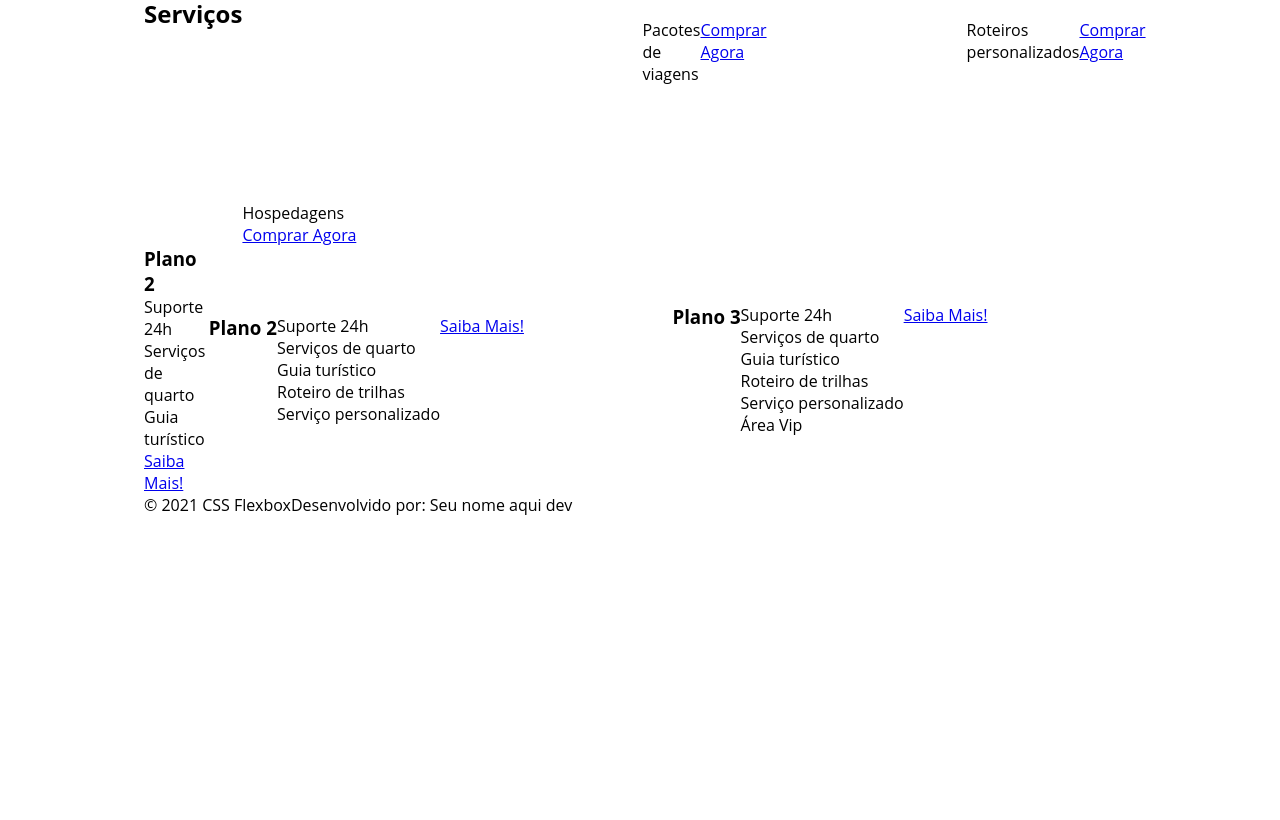
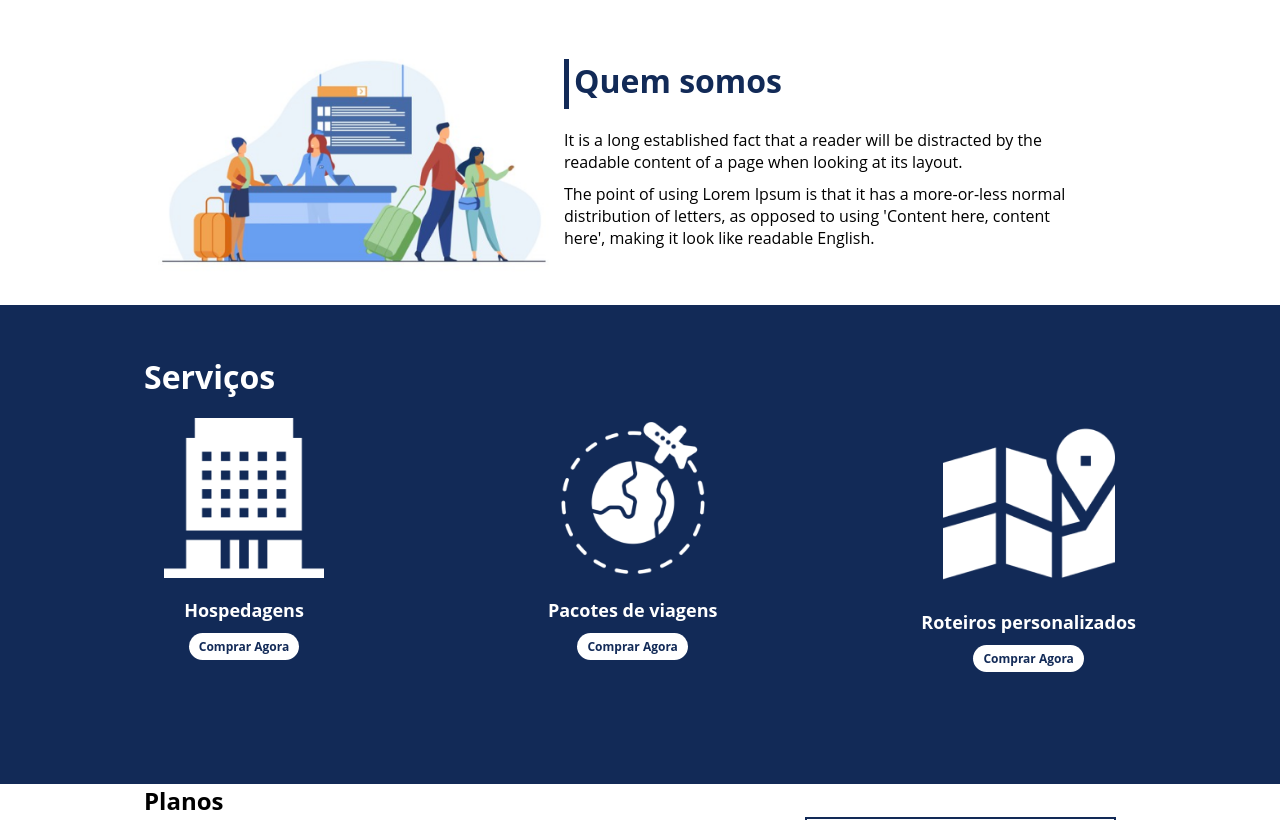
Before and after one commit to DheniMoura/DIO-Bootacamp-Santander-2022, a plain HTML site: page Introdução a criação de websites com HTML5 e CSS3/project-flexbox-dio/flex-projeto/index.html in a window 1280 px wide. Shown: the part 886-1706 px from the top of the page. Before the commit the page ends 1402 px from the top, so only its background shows below. Drawn offline with Linux system fonts and the light colour scheme.

Commit message:
Update projeto flex
Aula 03

```diff
--- a/Introdução a criação de websites com HTML5 e CSS3/project-flexbox-dio/flex-projeto/index.html
+++ b/Introdução a criação de websites com HTML5 e CSS3/project-flexbox-dio/flex-projeto/index.html
@@ -18,11 +18,11 @@
       </div>
     </header>
 
-    <div class="flex-container">
-      <div>
+    <div class="flex-container apresentacao">
+      <div class="texto-apresentacao">
         <h1>Flex <br />Turismos</h1>
         <p>O melhor serviço para você!</p>
-        <a href="">Saiba Mais!</a>
+        <a href="" class="btn">Saiba Mais!</a>
       </div>
 
       <div>
@@ -34,10 +34,6 @@
 
     <div class="flex-container" id="quem-somos">
       <div>
-        <img src="./images/1-quem-somos.png" alt="balcão de atendimento" />
-      </div>
-
-      <div class="flex-container">
         <h2>Quem somos</h2>
         <p>
           It is a long established fact that a reader will be distracted by the
@@ -49,27 +45,33 @@
           here', making it look like readable English.
         </p>
       </div>
+
+      <div>
+        <img src="./images/1-quem-somos.png" alt="balcão de atendimento" />
+      </div>
     </div>
 
-    <div class="flex-container">
+    <div class="container-externo">
+      <!--serviços-->
+      <div class="flex-container" id="servicos">
         <div>
           <h2>Serviços</h2>
         </div>
 
-      <div class="flex-container">
-        <div>
+        <div class="list-servicos">
+          <div class="item-servico">
             <div><img src="./images/icon-2.png" alt="hospedagens" /></div>
             <p>Hospedagens</p>
             <a href="#">Comprar Agora</a>
           </div>
 
-        <div class="flex-container">
+          <div class="item-servico">
             <div><img src="./images/icon-1.png" alt="pacote de viagens" /></div>
             <p>Pacotes de viagens</p>
             <a href="#">Comprar Agora</a>
           </div>
 
-        <div class="flex-container">
+          <div class="item-servico">
             <div>
               <img src="./images/icon-3.png" alt="roteiros personalizados" />
             </div>
@@ -78,19 +80,23 @@
           </div>
         </div>
       </div>
+    </div>
 
-    <div class="flex-container">
-      <div>
-        <h3>Plano 2</h3>
+    <div class="flex-container" id="planos">
+      <div><h2>Planos</h2></div>
+
+      <div class="list-planos">
+        <div class="item-planos">
+          <h3>Plano 1</h3>
           <ul>
             <li>Suporte 24h</li>
             <li>Serviços de quarto</li>
             <li>Guia turístico</li>
           </ul>
-        <a href="#">Saiba Mais!</a>
+          <a href="#" class="btn">Saiba Mais!</a>
         </div>
 
-      <div class="flex-container">
+        <div class="item-planos">
           <h3>Plano 2</h3>
           <ul>
             <li>Suporte 24h</li>
@@ -99,10 +105,10 @@
             <li>Roteiro de trilhas</li>
             <li>Serviço personalizado</li>
           </ul>
-        <a href="#">Saiba Mais!</a>
+          <a href="#" class="btn">Saiba Mais!</a>
         </div>
 
-      <div class="flex-container">
+        <div class="item-planos">
           <h3>Plano 3</h3>
           <ul>
             <li>Suporte 24h</li>
@@ -112,7 +118,8 @@
             <li>Serviço personalizado</li>
             <li>Área Vip</li>
           </ul>
-        <a href="#">Saiba Mais!</a>
+          <a href="#" class="btn">Saiba Mais!</a>
+        </div>
       </div>
     </div>
 
--- a/Introdução a criação de websites com HTML5 e CSS3/project-flexbox-dio/flex-projeto/style.css
+++ b/Introdução a criação de websites com HTML5 e CSS3/project-flexbox-dio/flex-projeto/style.css
@@ -12,6 +12,11 @@ ul{
 
 ul li a{
   text-decoration: none;
+}
+
+div img{
+  display: block;
+  width: 100%;
 }
 
 .flex-container{
@@ -34,6 +39,7 @@ header .list-item{
   max-width: 260px;
   width: 100%;
   justify-content: space-between;
+  align-items: center;
 }
 
 .list-item li a{
@@ -43,3 +49,161 @@ header .list-item{
 header .menu{
   justify-content: space-between;
 }
+
+.apresentacao{
+  height: 100vh;
+  align-items: center;
+  justify-content: space-between;
+}
+
+.apresentacao .texto-apresentacao{
+  height: 200px;
+}
+
+.texto-apresentacao h1{
+  color: #122A57;
+  font-size: 48px;
+  margin: 10px;
+}
+
+.btn{
+  background-color: #122A57;
+  color: #fff;
+  text-align: center;
+  border-radius: 30px;
+  width: 220px;
+  display: block;
+  text-decoration: none;
+  height: 50px;
+  line-height: 50px;
+  margin-top: 10px;
+  margin-bottom: 10px;
+}
+
+#quem-somos{
+  flex-direction: row-reverse;
+  align-items: center;
+  justify-content: space-between;
+}
+
+#quem-somos h2{
+  font-size: 32px;
+  color: #122A57;
+  display: flex;
+  margin-bottom: 20px;
+}
+
+#quem-somos h2::before{
+  content: " ";
+  height: 50px;
+  width: 5px;
+  margin-right: 5px;
+  background-color: #122A57;
+  position: relative;
+}
+
+#quem-somos p{
+  margin-bottom: 10px;
+  width: 90%;
+}
+
+#quem-somos img{
+  min-width: 420px;
+}
+
+.container-externo{
+  background-color: #122A57;
+  width: 100%;
+}
+
+#servicos{
+  flex-direction: column;
+  padding-top: 50px;
+  padding-bottom: 100px;
+}
+
+#servicos h2{
+  color: #fff;
+  font-size: 32px;
+  margin-bottom: 20px;
+}
+
+.list-servicos{
+  display: flex;
+  justify-content: space-between;
+}
+
+.list-servicos .item-servico{
+  text-align: center;
+}
+
+.list-servicos a{
+  width: 220px;
+  background-color: #fff;
+  border-radius: 30px;
+  height: 50px;
+  text-align: center;
+  margin-top: 20px;
+  line-height: 50px;
+  padding: 5px 10px;
+  color: #122A57;
+  font-size: 12px;
+  text-decoration: none;
+  font-weight: 700;
+}
+
+.list-servicos p{
+  font-weight: 700;
+  font-size: 18px;
+  color: #fff;
+  margin-top: 20px;
+}
+
+.item-servico img{
+  width: 80%;
+  margin: auto;
+}
+
+#planos{
+  flex-direction: column;
+  min-height: 100vh;
+}
+
+.list-planos{
+  display: flex;
+  align-items: flex-end;
+}
+
+.item-planos{
+  flex: 1;
+  border: 2px solid #122A57;
+  margin-right: 20px;
+  padding: 10px;
+}
+
+.item-planos .btn{
+  margin: auto;
+  margin-bottom: 20px;
+}
+
+.item-planos h3{
+  font-size: 24px;
+  display: flex;
+  flex-direction: column;
+  text-align: center;
+}
+
+.item-planos h3::after{
+  content: "";
+  background-color: #122A57;
+  width: 100%;
+  height: 3px;
+  margin-top: 20px;
+  margin-bottom: 10px;
+}
+
+.item-planos ul{
+  padding: 10px 20px;
+  display: flex;
+  flex-direction: column;
+}
```
Lines whose indentation alone changed are shown as unchanged.
